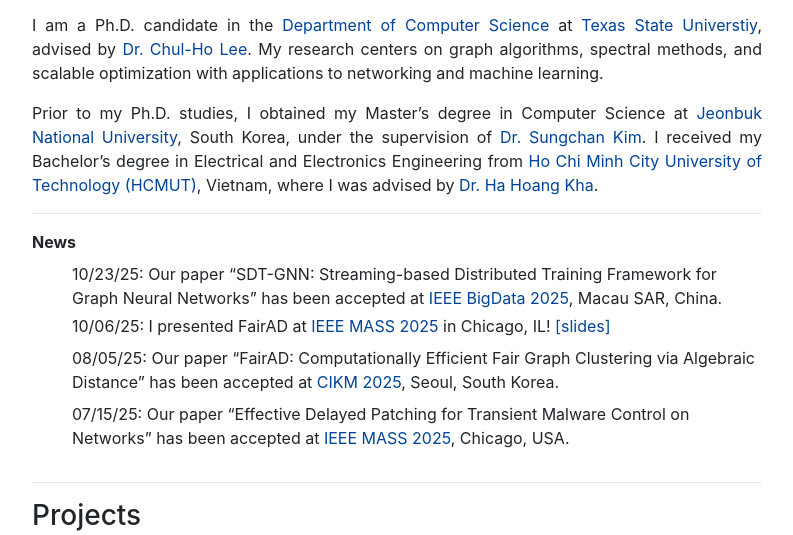
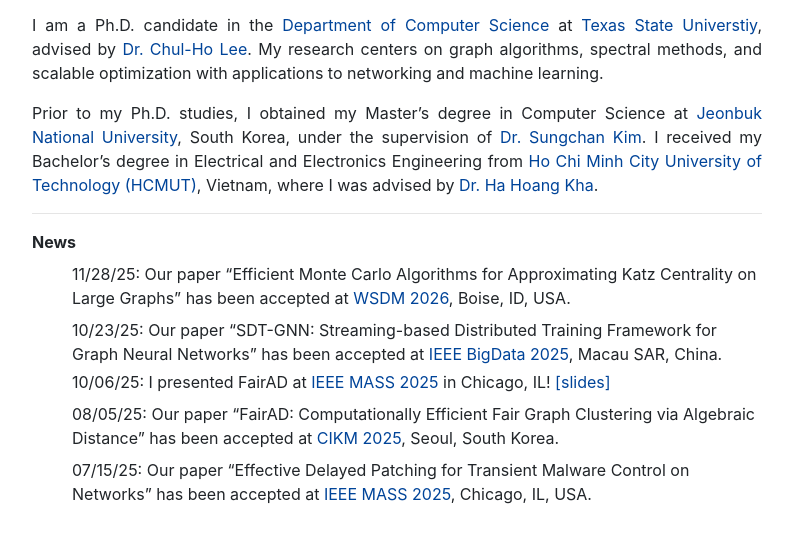
Before and after one commit to minhphuv/minhphuv.github.io, a plain HTML site: page index.html in a window 1280 px wide. Shown: the part 233-768 px from the top of the page, without its empty margins (243-1036 px from the left). Drawn offline with Linux system fonts and the light colour scheme.

Commit message:
update news

```diff
--- a/index.html
+++ b/index.html
@@ -94,10 +94,11 @@ Prior to my Ph.D. studies, I obtained my Master’s degree in Computer Science a
 <!-- <img src="/images/news-icon.png" style="max-height: 1em; max-width=auto"> -->
 <p><b>News</b> </p>
 <p/>
+<ul style="margin-top:-8px;">11/28/25: Our paper “Efficient Monte Carlo Algorithms for Approximating Katz Centrality on Large Graphs” has been accepted at <a href="https://wsdm-conference.org/2026/"> WSDM 2026</a>, Boise, ID, USA. </ul>
 <ul style="margin-top:-8px;">10/23/25: Our paper “SDT-GNN: Streaming-based Distributed Training Framework for Graph Neural Networks” has been accepted at <a href="https://conferences.cis.um.edu.mo/ieeebigdata2025/index.html"> IEEE BigData 2025</a>, Macau SAR, China. </ul>
 <ul style="margin-top:-12px;">10/06/25: I presented FairAD at <a href="https://ieeemass2025.github.io/ieeemass2025/">IEEE MASS 2025 </a> in Chicago, IL! <a href="slides/MASS 2025.pdf">[slides]</a></ul>
 <ul style="margin-top:-8px;">08/05/25: Our paper “FairAD: Computationally Efficient Fair Graph Clustering via Algebraic Distance” has been accepted at <a href="https://cikm2025.org/"> CIKM 2025</a>, Seoul, South Korea. </ul>
-<ul style="margin-top:-8px;">07/15/25: Our paper “Effective Delayed Patching for Transient Malware Control on Networks” has been accepted at <a href="https://ieeemass2025.github.io/ieeemass2025/"> IEEE MASS 2025</a>, Chicago, USA. </ul>
+<ul style="margin-top:-8px;">07/15/25: Our paper “Effective Delayed Patching for Transient Malware Control on Networks” has been accepted at <a href="https://ieeemass2025.github.io/ieeemass2025/"> IEEE MASS 2025</a>, Chicago, IL, USA. </ul>
 </div>
 </div>
 <hr />
```
